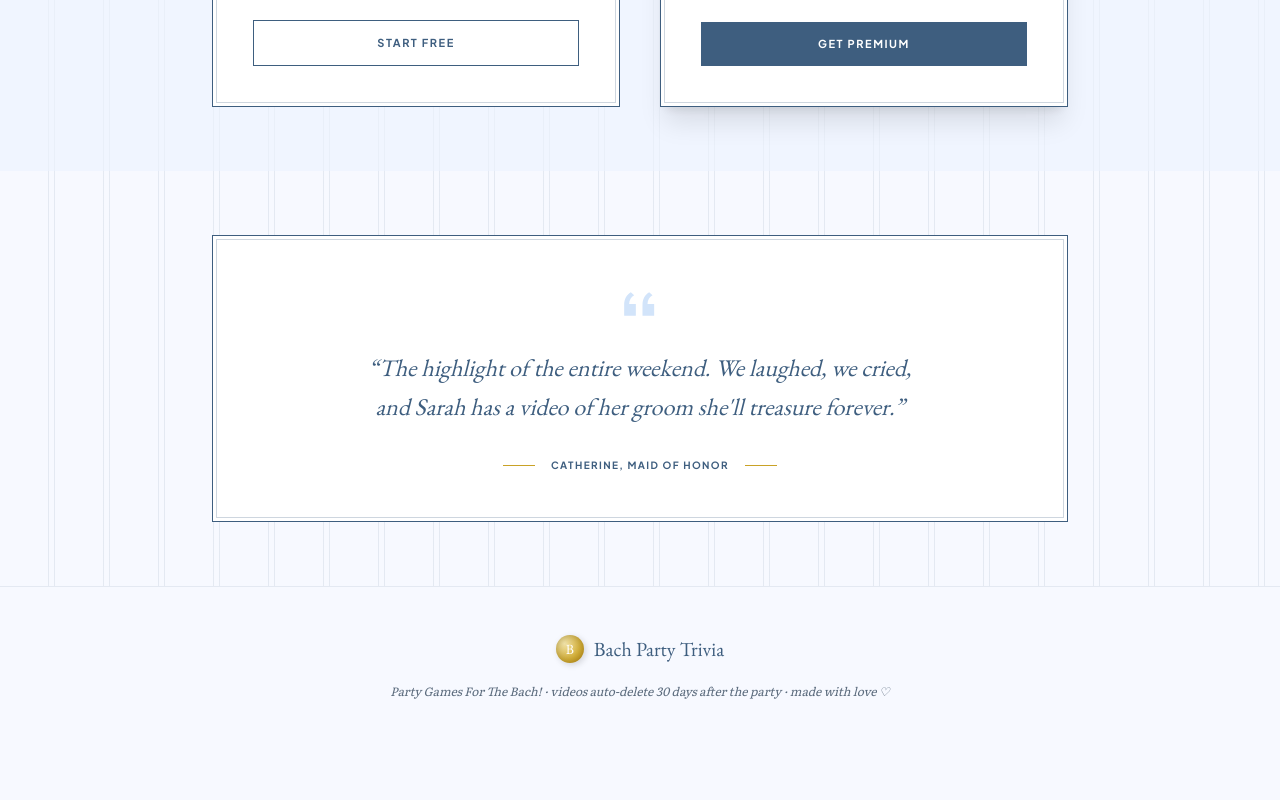
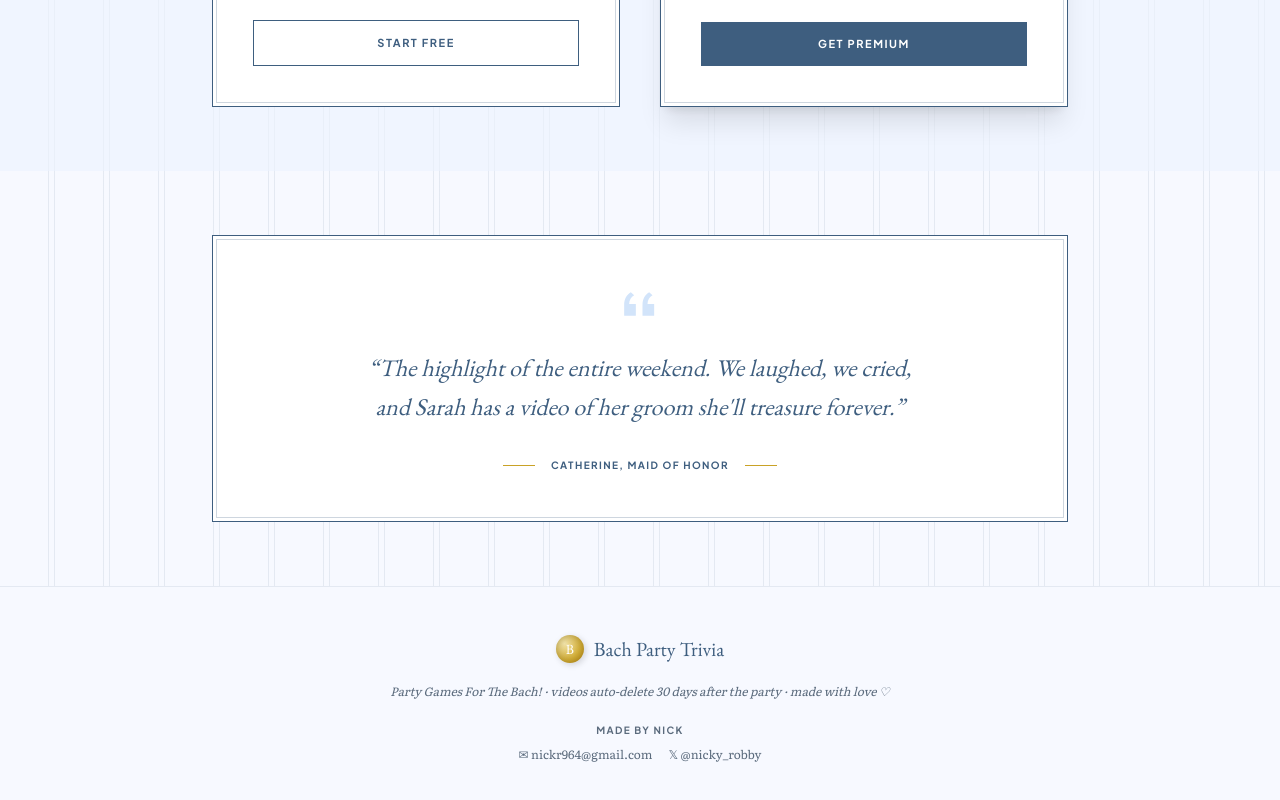
Before and after one commit to nick964/bachpartytrivia, a Next.js app: page / in a window 1280 px wide. Shown: the part 2252-3052 px from the top of the page. Before the commit the page ends 2999 px from the top, so only its background shows below. Built offline with nearby package versions, Linux system fonts and the light colour scheme; no server answers.

Commit message:
Adding footer

```diff
--- a/app/page.tsx
+++ b/app/page.tsx
@@ -321,6 +321,25 @@ export default function LandingPage() {
           Party Games For The Bach! · videos auto-delete 30 days after the
           party · made with love ♡
         </p>
+        <div className="mt-6">
+          <p className="label-caps text-[10px] text-soft">Made by Nick</p>
+          <p className="mt-2 space-x-4 text-xs">
+            <a
+              href="mailto:nickr964@gmail.com"
+              className="text-soft underline-offset-2 transition hover:text-primary hover:underline"
+            >
+              ✉ nickr964@gmail.com
+            </a>
+            <a
+              href="https://twitter.com/nicky_robby"
+              target="_blank"
+              rel="noopener noreferrer"
+              className="text-soft underline-offset-2 transition hover:text-primary hover:underline"
+            >
+              𝕏 @nicky_robby
+            </a>
+          </p>
+        </div>
       </footer>
     </main>
   );
```
